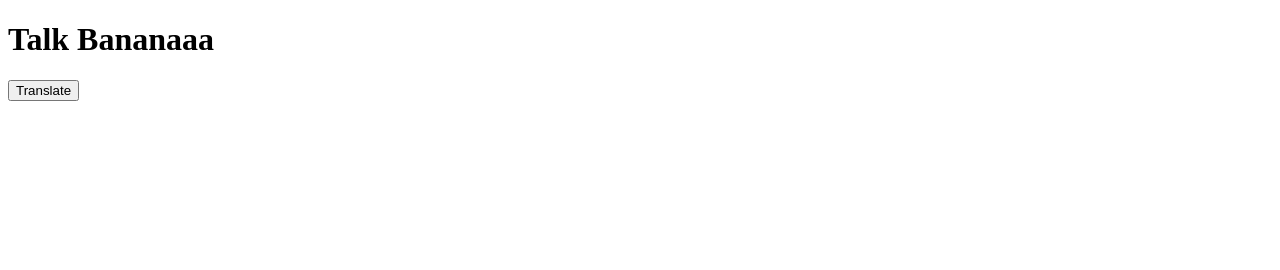
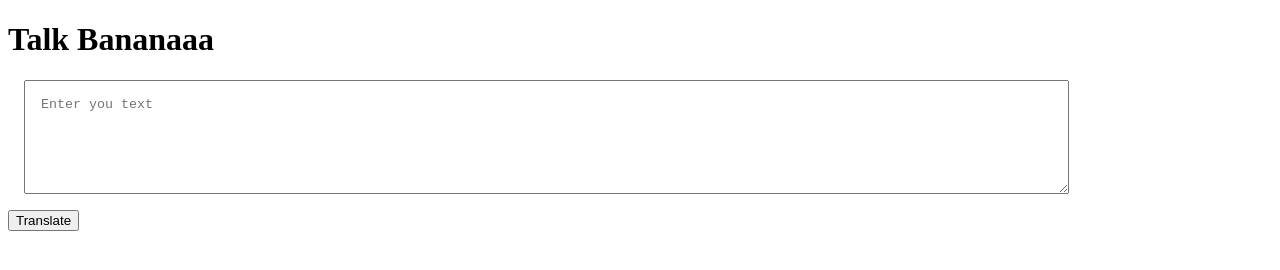
Before and after one commit to vijaydevkate/Banana-Speak, a plain HTML site: page index.html in a window 1280 px wide. Drawn offline with Linux system fonts and the light colour scheme.

Commit message:
taking input and console

```diff
--- a/app.js
+++ b/app.js
@@ -1,7 +1,10 @@
 var btnTranslate = document.querySelector("#btn-translate");
+var textInput = document.querySelector("#text-input");
+console.log(textInput)
 
 
-btnTranslate.addEventListener("click", function clickEventHandler(){
+btnTranslate.addEventListener("click", function clickHandler(){
 
     console.log("clicked");
+    console.log("input", textInput.value);
 })
--- a/index.html
+++ b/index.html
@@ -6,11 +6,23 @@
     <meta name="viewport" content="width=device-width, initial-scale=1.0">
     <title>Banana Speak</title>
 
+    <style>
+        textarea{
+            width: 80%;
+            height: 10vh;
+            display: block;
+            margin: 1rem;
+            padding: 1rem;
+        }
+
+    </style>
 
 
 </head>
 <body>
     <h1>Talk Bananaaa</h1>
+
+    <textarea id="text-input" placeholder="Enter you text"></textarea>
 
     <button id="btn-translate"> Translate </button>
 
```
